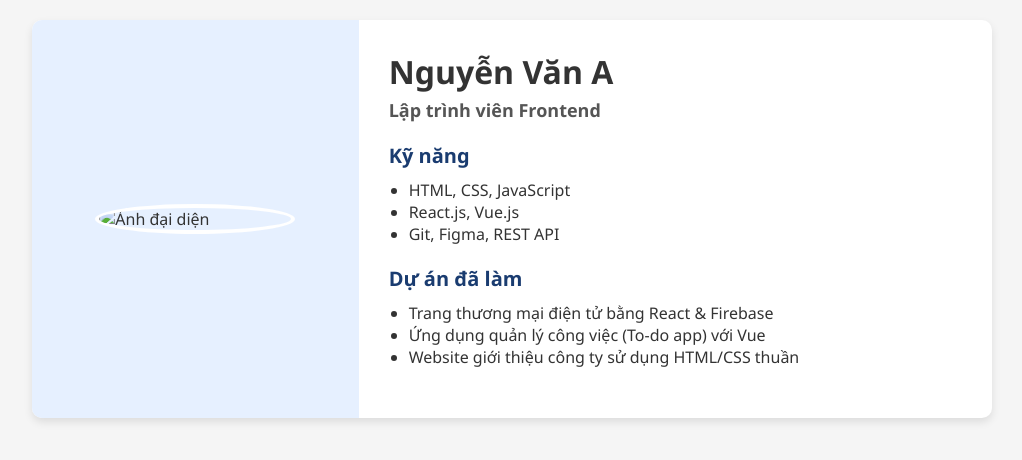
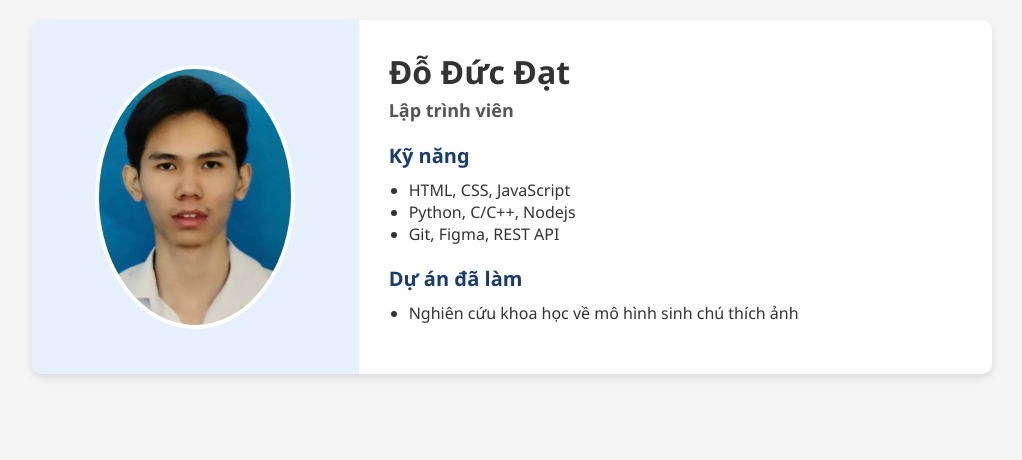
Before and after one commit to DoDucDat642004/doducdat.github.io, a plain HTML site: page index.html in a window 1280 px wide. Shown: the whole page, without its empty margins (128-1150 px from the left). Drawn offline with Linux system fonts and the light colour scheme.

Commit message:
Update index.html

```diff
--- a/index.html
+++ b/index.html
@@ -94,17 +94,17 @@
 
 <div class="profile-container">
   <div class="profile-left">
-    <img src="avatar.jpg" alt="Ảnh đại diện">
+    <img src="img.jpg" alt="Ảnh đại diện">
   </div>
   <div class="profile-right">
-    <h1>Nguyễn Văn A</h1>
-    <h2>Lập trình viên Frontend</h2>
+    <h1>Đỗ Đức Đạt</h1>
+    <h2>Lập trình viên</h2>
 
     <div class="section">
       <h3>Kỹ năng</h3>
       <ul>
         <li>HTML, CSS, JavaScript</li>
-        <li>React.js, Vue.js</li>
+        <li>Python, C/C++, Nodejs</li>
         <li>Git, Figma, REST API</li>
       </ul>
     </div>
@@ -112,9 +112,7 @@
     <div class="section">
       <h3>Dự án đã làm</h3>
       <ul>
-        <li>Trang thương mại điện tử bằng React & Firebase</li>
-        <li>Ứng dụng quản lý công việc (To-do app) với Vue</li>
-        <li>Website giới thiệu công ty sử dụng HTML/CSS thuần</li>
+        <li>Nghiên cứu khoa học về mô hình sinh chú thích ảnh</li>
       </ul>
     </div>
   </div>
```
